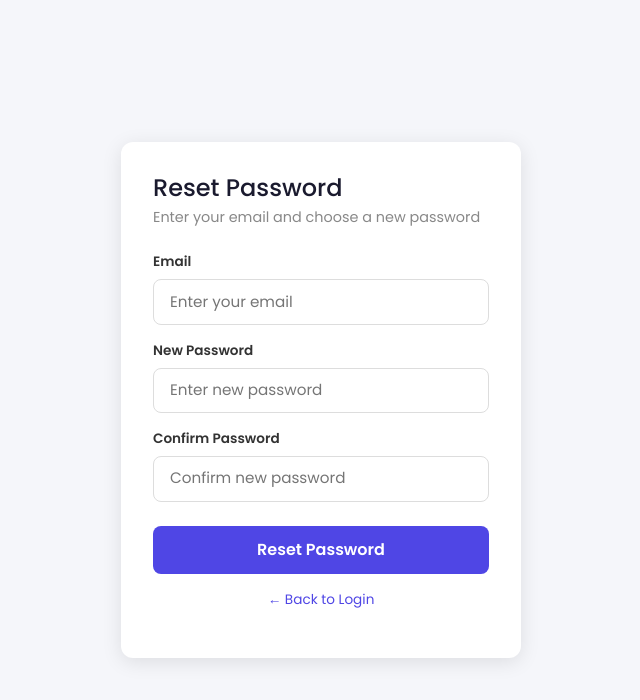
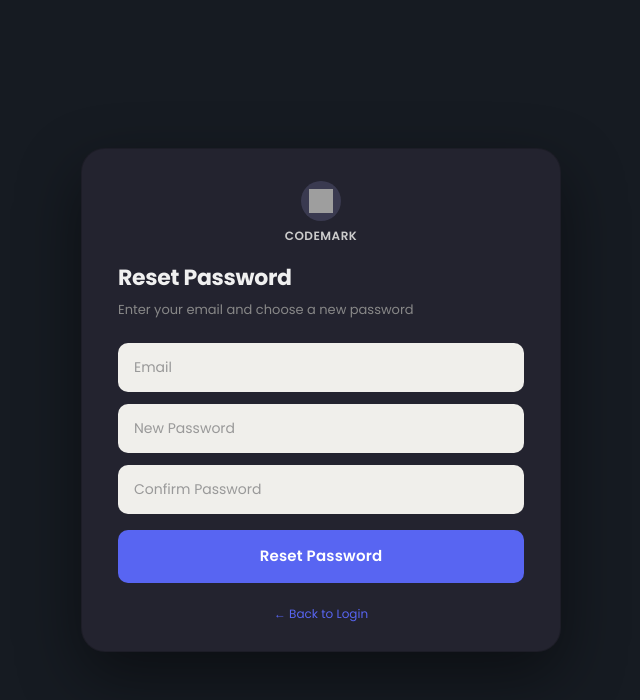
Before and after one commit to hydrobee/CodeMark_Frontend, an Angular app: page /forgot-password in a window 1280 px wide. Shown: the top 700 px of the page, without its empty margins (319-959 px from the left). Built offline with nearby package versions, Linux system fonts and the light colour scheme; no server answers; grey boxes are pictures that could not be loaded.

Commit message:
reset css html

```diff
--- a/src/app/pages/login/reset/reset.css
+++ b/src/app/pages/login/reset/reset.css
@@ -1,105 +1,143 @@
-.reset-container {
-  display: flex;
-  justify-content: center;
-  align-items: center;
-  min-height: 100vh;
-  background: #f5f6fa;
+*, *::before, *::after {
+  box-sizing: border-box;
+  margin: 0;
+  padding: 0;
+  font-family: 'Poppins', sans-serif;
 }
 
-.reset-card {
-  background: white;
-  padding: 2rem;
-  border-radius: 12px;
-  box-shadow: 0 4px 20px rgba(0, 0, 0, 0.1);
+.page-bg {
   width: 100%;
-  max-width: 400px;
+  min-height: 100vh;
+  background: #161b22;
+  display: flex;
+  align-items: center;
+  justify-content: center;
+  padding: 32px 16px;
 }
 
-h2 {
-  margin-bottom: 0.25rem;
-  font-size: 1.5rem;
-  color: #1a1a2e;
+.card {
+  background: #23232f;
+  border-radius: 24px;
+  padding: 32px 36px 28px;
+  width: 100%;
+  max-width: 480px;
+  box-shadow: 0 24px 64px rgba(0, 0, 0, 0.45);
+}
+
+.form-title {
+  font-size: 22px;
+  font-weight: 700;
+  color: #f0f0f0;
+  margin-bottom: 8px;
+  letter-spacing: -0.3px;
 }
 
 .subtitle {
+  font-size: 13px;
   color: #888;
-  margin-bottom: 1.5rem;
-  font-size: 0.9rem;
+  margin-bottom: 24px;
 }
 
-.form-group {
-  display: flex;
-  flex-direction: column;
-  margin-bottom: 1rem;
+.field {
+  width: 100%;
+  background: #f0efeb;
+  border: none;
+  border-radius: 10px;
+  padding: 14px 16px;
+  font-size: 14px;
+  color: #333;
+  outline: none;
+  margin-bottom: 12px;
+  transition: box-shadow 0.2s;
 }
 
-.form-group label {
-  font-size: 0.85rem;
-  font-weight: 600;
-  margin-bottom: 0.4rem;
-  color: #333;
+.field::placeholder {
+  color: #999;
 }
 
-.form-group input {
-  padding: 0.65rem 1rem;
-  border: 1px solid #ddd;
-  border-radius: 8px;
-  font-size: 0.95rem;
-  outline: none;
-  transition: border 0.2s;
+.field:focus {
+  box-shadow: 0 0 0 2px #5b5ef4;
 }
 
-.form-group input:focus {
-  border-color: #4f46e5;
+.btn-primary {
+  width: 100%;
+  background: #5865f2;
+  color: #fff;
+  border: none;
+  border-radius: 10px;
+  padding: 15px;
+  font-size: 15px;
+  font-weight: 600;
+  cursor: pointer;
+  margin-top: 4px;
+  margin-bottom: 22px;
+  letter-spacing: 0.2px;
+  transition: background 0.2s, transform 0.1s;
 }
 
-.btn-reset {
-  width: 100%;
-  padding: 0.75rem;
-  background: #4f46e5;
-  color: white;
-  border: none;
-  border-radius: 8px;
-  font-size: 1rem;
-  font-weight: 600;
-  cursor: pointer;
-  margin-top: 0.5rem;
-  transition: background 0.2s;
+.btn-primary:hover:not(:disabled) {
+  background: #4a4de0;
 }
 
-.btn-reset:hover:not(:disabled) {
-  background: #4338ca;
+.btn-primary:active {
+  transform: scale(0.98);
 }
 
-.btn-reset:disabled {
+.btn-primary:disabled {
   opacity: 0.6;
   cursor: not-allowed;
 }
 
 .error-msg {
-  color: #e53e3e;
-  font-size: 0.85rem;
-  margin-bottom: 0.75rem;
+  font-size: 13px;
+  color: #ff6b6b;
+  margin-bottom: 12px;
 }
 
 .success-msg {
-  color: #38a169;
-  font-size: 0.95rem;
+  font-size: 14px;
+  color: #4caf82;
   text-align: center;
-  padding: 1rem;
+  padding: 1rem 0;
 }
 
 .back-link {
   text-align: center;
-  margin-top: 1rem;
-  font-size: 0.85rem;
+  font-size: 12px;
+  color: #777;
 }
 
 .back-link a {
-  color: #4f46e5;
+  color: #5865f2;
   text-decoration: none;
 }
 
 .back-link a:hover {
+  color: #4a4de0;
   text-decoration: underline;
 }
+
+.brand {
+  display: flex;
+  flex-direction: column;
+  align-items: center;
+  gap: 6px;
+  margin-bottom: 20px;
+}
+
+.brand-icon {
+  width: 40px;
+  height: 40px;
+  background: #3a3a50;
+  border-radius: 50%;
+  display: flex;
+  align-items: center;
+  justify-content: center;
+}
+
+.brand-name {
+  font-size: 12px;
+  font-weight: 600;
+  color: #ccc;
+  letter-spacing: 0.5px;
+}
--- a/src/app/pages/login/reset/reset.html
+++ b/src/app/pages/login/reset/reset.html
@@ -1,6 +1,14 @@
-<div class="reset-container">
-  <div class="reset-card">
-    <h2>Reset Password</h2>
+<div class="page-bg">
+  <div class="card">
+
+    <div class="brand">
+      <div class="brand-icon">
+        <img src="assets/logo.png" alt="CodeMark" width="24" height="24" />
+      </div>
+      <span class="brand-name">CODEMARK</span>
+    </div>
+
+    <h2 class="form-title">Reset Password</h2>
     <p class="subtitle">Enter your email and choose a new password</p>
 
     <div *ngIf="success" class="success-msg">
@@ -8,24 +16,13 @@
     </div>
 
     <div *ngIf="!success">
-      <div class="form-group">
-        <label>Email</label>
-        <input type="email" [(ngModel)]="email" placeholder="Enter your email" />
-      </div>
-
-      <div class="form-group">
-        <label>New Password</label>
-        <input type="password" [(ngModel)]="newPassword" placeholder="Enter new password" />
-      </div>
-
-      <div class="form-group">
-        <label>Confirm Password</label>
-        <input type="password" [(ngModel)]="confirmPassword" placeholder="Confirm new password" />
-      </div>
+      <input class="field" type="email" [(ngModel)]="email" placeholder="Email" />
+      <input class="field" type="password" [(ngModel)]="newPassword" placeholder="New Password" />
+      <input class="field" type="password" [(ngModel)]="confirmPassword" placeholder="Confirm Password" />
 
       <div *ngIf="error" class="error-msg">{{ error }}</div>
 
-      <button class="btn-reset" [disabled]="isLoading" (click)="submit()">
+      <button class="btn-primary" [disabled]="isLoading" (click)="submit()">
         {{ isLoading ? 'Resetting...' : 'Reset Password' }}
       </button>
 
@@ -33,5 +30,6 @@
         <a routerLink="/login">← Back to Login</a>
       </p>
     </div>
+
   </div>
 </div>
```
